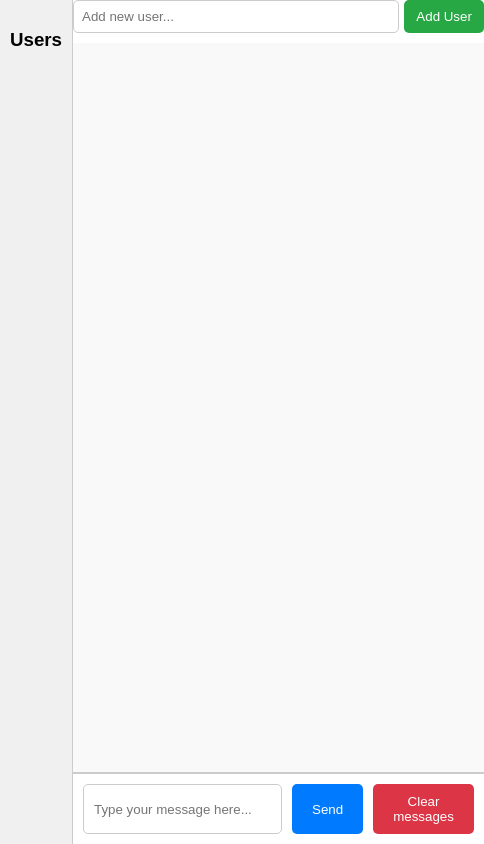
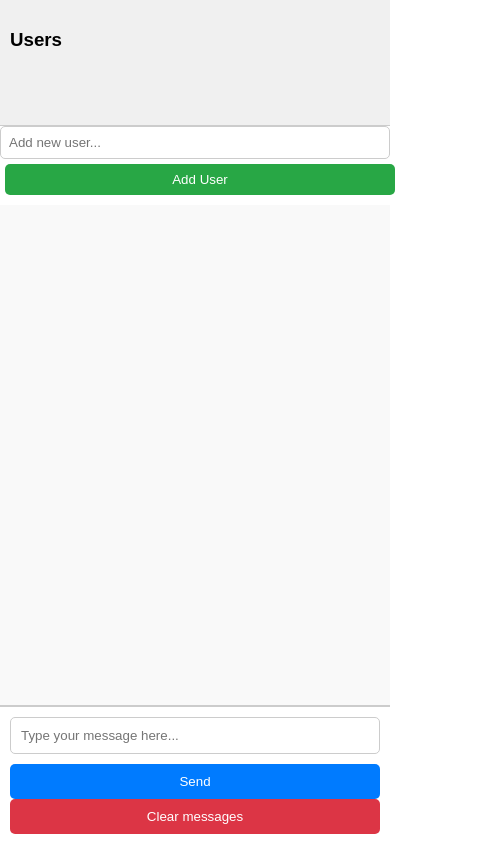
Before and after one commit to Dmytro621/JS-chat, a plain HTML site: page index.html in a window 390 px wide. Shown: the whole page, 484 px wide, since content can reach past the window. Drawn offline with Linux system fonts and the light colour scheme.

Commit message:
fix-change-chat-after-add-user

```diff
--- a/script.js
+++ b/script.js
@@ -94,6 +94,7 @@ addUserButton.addEventListener('click', () => {
         addUserInput.value = ''
 
         newUser.saveUsers()
+        addUsersEvent()
     }
 
 })
--- a/style.css
+++ b/style.css
@@ -156,12 +156,75 @@ body {
     margin-top: 10px;
     padding: 10px;
 }
-
 #user-list button {
-    padding: 5px 10px;
+    padding: 8px 12px;
     background-color: #007bff;
     color: white;
     border: none;
-    border-radius: 3px;
+    border-radius: 5px;
     cursor: pointer;
+    font-size: 14px;
+    font-weight: bold;
+    transition: background-color 0.3s ease, transform 0.2s ease;
 }
+
+#user-list button:hover {
+    background-color: #0056b3;
+    transform: scale(1.05);
+}
+
+#user-list button:active {
+    background-color: #003f7f;
+    transform: scale(0.95);
+}
+
+/* Адаптив для планшетов */
+@media (max-width: 768px) {
+    #app-container {
+        flex-direction: column;
+    }
+
+    #users-container {
+        width: 100%;
+        border-right: none;
+        border-bottom: 1px solid #ccc;
+    }
+
+    #main-chat {
+        flex: 1;
+    }
+}
+
+/* Адаптив для телефонов */
+@media (max-width: 480px) {
+    #user-input-container {
+        flex-direction: column;
+    }
+
+    #user-input {
+        margin-bottom: 5px;
+        margin-right: 0;
+    }
+
+    #add-user-button {
+        width: 100%;
+    }
+
+    #input-container {
+        flex-direction: column;
+    }
+
+    #message-input {
+        margin-right: 0;
+        margin-bottom: 10px;
+    }
+
+    #send-button,
+    #clear-messages {
+        width: 100%;
+    }
+
+    #clear-messages {
+        margin-left: 0;
+    }
+}
```
